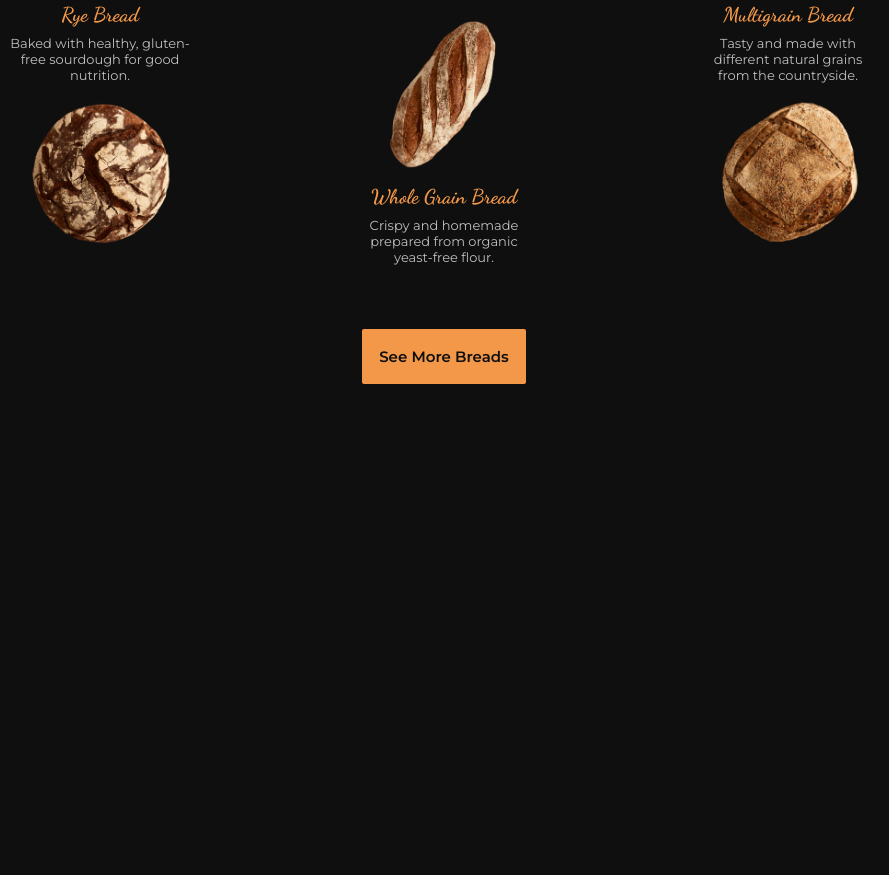
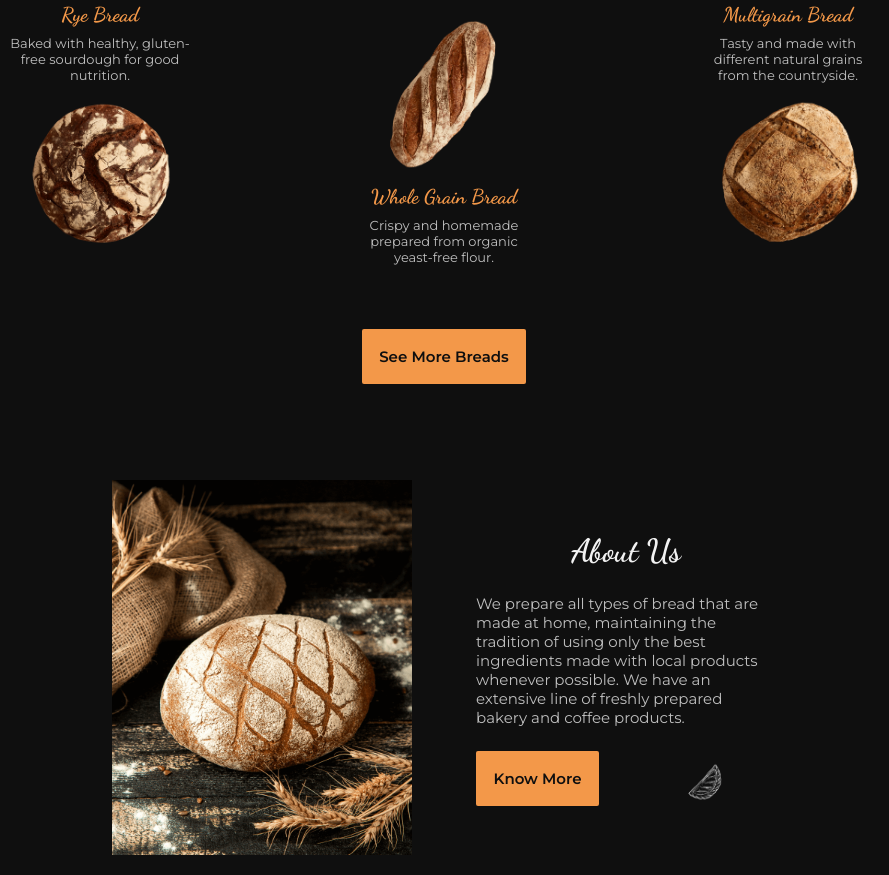
Before and after one commit to NathanBailie/responsive_bakery_landing_page, a website: page src/index.html in a window 1280 px wide. Shown: the part 803-1678 px from the top of the page, without its empty margins (196-1085 px from the left). Before the commit the page ends 1203 px from the top, so only its background shows below. Drawn offline with nearby package versions, Linux system fonts and the light colour scheme; files that its build step writes are made by us from their sources.

Commit message:
about section

```diff
--- a/src/index.html
+++ b/src/index.html
@@ -100,7 +100,7 @@
 			</div>
 		</section>
 
-		<section class="news section">
+		<section class="news section" id="news">
 			<h2 class="news_title title">
 				New Breads
 			</h2>
@@ -150,6 +150,33 @@
 				See More Breads
 			</button>
 		</section>
+
+
+		<section class="about section" id="about">
+			<div class="about_container container">
+				<div class="about_img-wrapper">
+					<img src="./img/about-bread.png" alt="about_bread_img" class="about_image">
+				</div>
+
+				<div class="about_data">
+					<h2 class="about_title title">
+						About Us
+					</h2>
+					<p class="about_descr">
+						We prepare all types of bread that are made at home,
+						maintaining the tradition of using only the best
+						ingredients made with local products whenever possible.
+						We have an extensive line of freshly prepared bakery
+						and coffee products.
+					</p>
+
+					<button class="about_button button">
+						Know More
+					</button>
+					<img src="./img/bread-2.png" alt="bread_2_img" class="about_bread2-img">
+				</div>
+			</div>
+		</section>
 	</main>
 
 	<!-- endbuild -->
--- a/src/sass/main.scss
+++ b/src/sass/main.scss
@@ -12,6 +12,7 @@
 @use "sections/header/hamburger.scss" as *;
 @use "sections/home/home.scss" as *;
 @use "sections/news/news.scss" as *;
+@use "sections/about/about.scss" as *;
 
 // fonts
 @font-face {
--- /dev/null
+++ b/src/sass/sections/about/about.scss
@@ -0,0 +1,48 @@
+.about {
+	&_container {
+		display: flex;
+		justify-content: center;
+		align-items: center;
+		flex-wrap: wrap;
+		gap: 4rem;
+	}
+
+	&_img-wrapper {
+		max-width: 300px;
+
+		img {
+			width: 100%;
+			height: 100%;
+		}
+	}
+
+	&_data {
+		max-width: 300px;
+		position: relative;
+
+		h2 {
+			margin-top: 0;
+			margin-bottom: 1.5rem;
+		}
+
+		p {
+			margin-top: 0;
+			margin-bottom: 1.5rem;
+		}
+	}
+
+	&_bread2-img {
+		width: 40px;
+		position: absolute;
+		bottom: 0rem;
+		right: 3rem;
+	}
+}
+
+@media (max-width: 700px) {
+	.about {
+		&_container {
+			gap: 2rem;
+		}
+	}
+}
```
